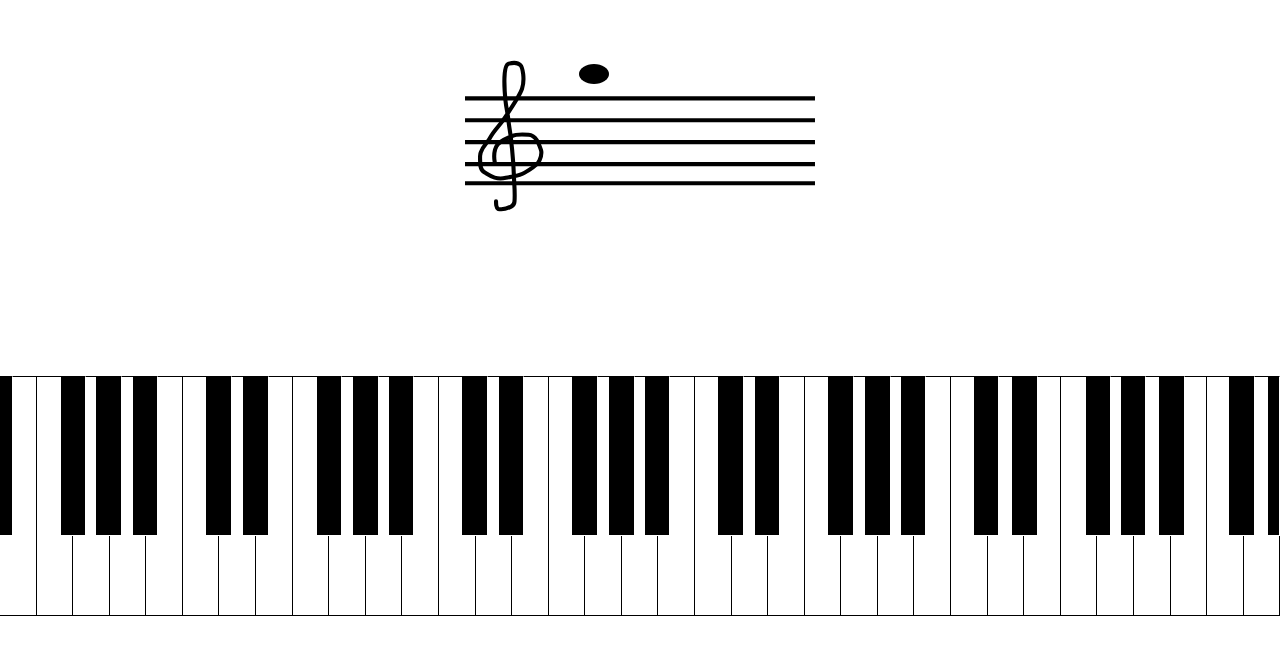
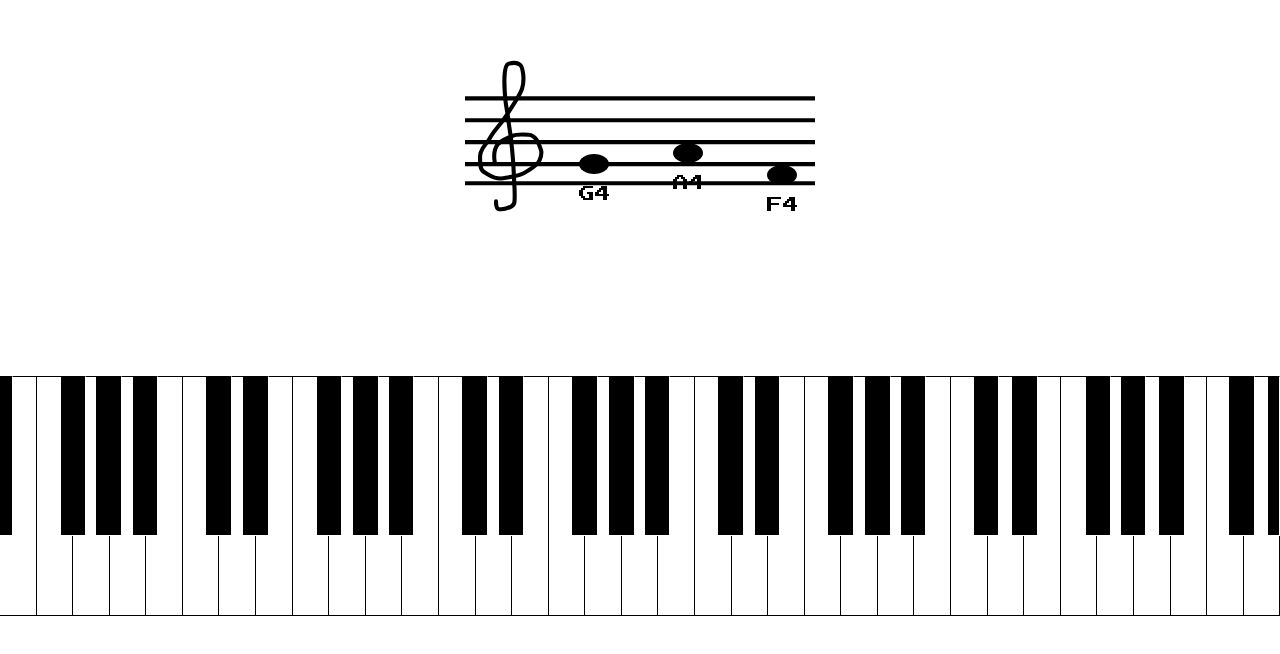
Before and after one commit to kleprer/soundcheck, a React (Create React App) app in the folder pianist/: page /treble/no in a window 1280 px wide. Shown: the part 104-758 px from the top of the page. Built offline with nearby package versions, Linux system fonts and the light colour scheme; a web font is replaced by a local one.

Commit message:
added labels to notes

```diff
--- a/pianist/src/App.css
+++ b/pianist/src/App.css
@@ -221,3 +221,8 @@
   align-self: auto;
   flex-direction: row;
 }
+
+.guessed {
+  margin-top: 4vh;
+
+}
--- a/pianist/src/Components/Note.jsx
+++ b/pianist/src/Components/Note.jsx
@@ -3,6 +3,7 @@ import React from 'react'
 const Note = ({keynote}) => {
   return (
     <div className={`keynote keynote-${keynote}`}>
+        <p className='guessed'>{keynote}</p>
     </div>
   )
 }
--- a/pianist/src/Components/Pages/PlayTreble.jsx
+++ b/pianist/src/Components/Pages/PlayTreble.jsx
@@ -4,7 +4,10 @@ import Task from '../Task'
 import treble from '../../../src/treblelines.svg';
 
 const PlayTreble = () => {
-  let keynotes = ['A5']
+  let allNotes = ['C4', 'D4', 'E4', 'F4','G4', 'A4','B4', 'C5', 'D5', 'E5', 'F5','G5', 'A5']
+  const shuffled = allNotes.sort(() => 0.5 - Math.random());
+  let selected = shuffled.slice(0, 3);
+  let keynotes = selected;
   return (
     <div >
       <Task clef={treble} melody={keynotes}/>
--- a/pianist/src/Components/Piano.jsx
+++ b/pianist/src/Components/Piano.jsx
@@ -10,6 +10,10 @@ const Piano = ({melody}) => {
     if (note == keynotes[currentNote]) {
       setCurrentNote(currentNote + 1);
       setNotesPlayed(...notesPlayed, note);
+      if (currentNote + 1 == keynotes.length ) {
+        setCurrentNote(0);
+        setNotesPlayed([]);
+      }
 
     }
     console.log(keynotes[currentNote], notesPlayed, currentNote, note);
```
